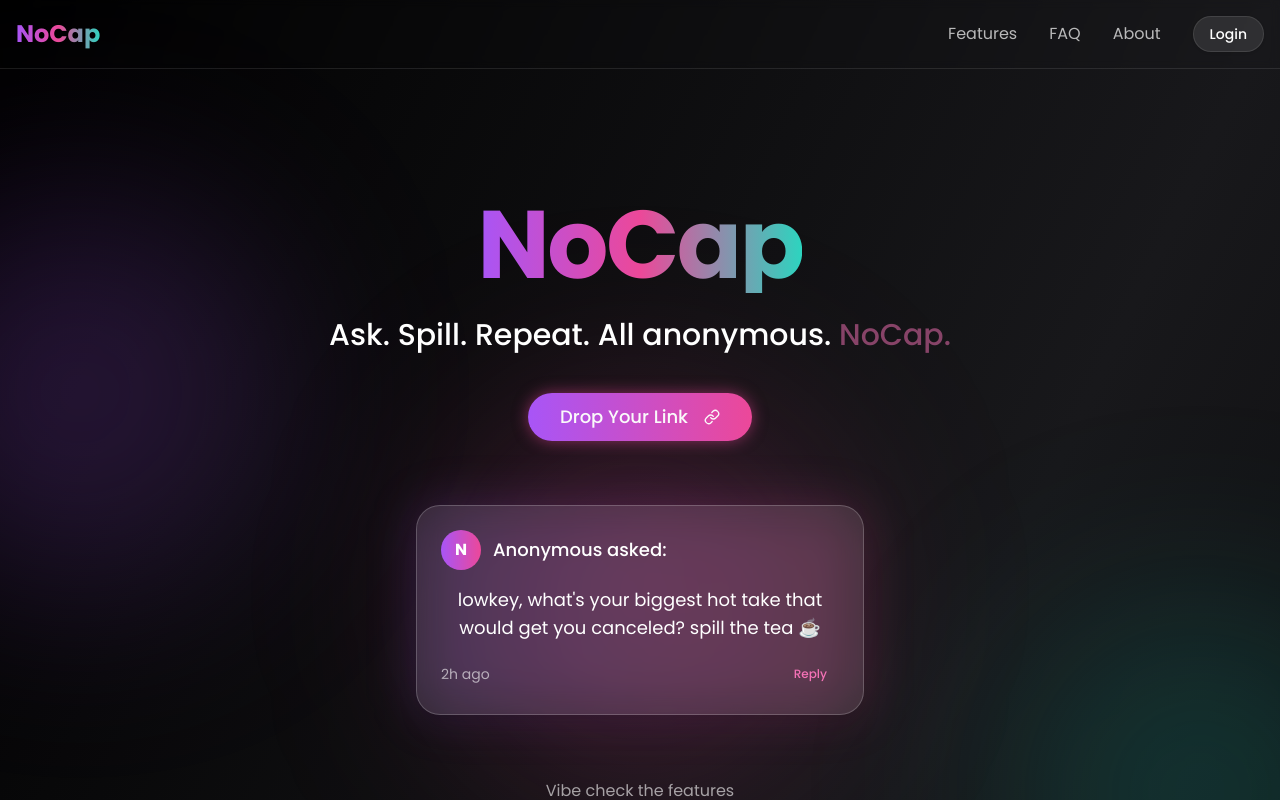
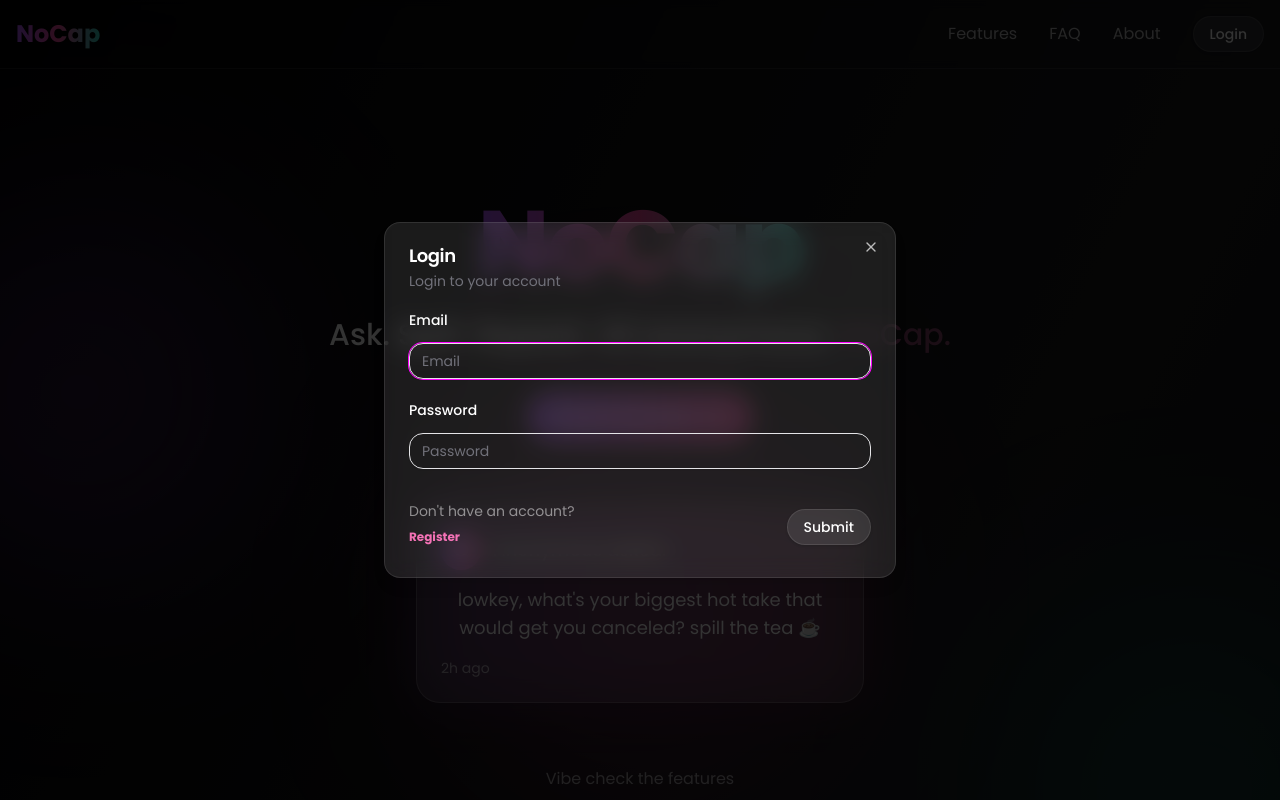
Before and after one commit to iSubhamMani/nocap, a Next.js app: page / in a window 1280 px wide. Both pictures are taken after a click on the button "Login". Shown: the top 800 px of the page. Built offline with nearby package versions, Linux system fonts and the light colour scheme.

Commit message:
add auth card

```diff
--- /dev/null
+++ b/src/components/AuthCard.tsx
@@ -0,0 +1,123 @@
+"use client";
+
+import {
+  Dialog,
+  DialogContent,
+  DialogDescription,
+  DialogHeader,
+  DialogTitle,
+  DialogTrigger,
+} from "@/components/ui/dialog";
+import { Input } from "@/components/ui/input";
+import { Label } from "@/components/ui/label";
+import { ReactNode, useState } from "react";
+import { Button } from "./ui/button";
+
+type FormState = "login" | "register";
+
+const AuthCard = ({
+  children,
+  initialFormState,
+}: {
+  children: ReactNode;
+  initialFormState: FormState;
+}) => {
+  const [formType, setFormType] = useState<FormState>(initialFormState);
+
+  const handleSubmit = (e: React.FormEvent) => {
+    e.preventDefault();
+    const formData = new FormData(e.currentTarget as HTMLFormElement);
+    const email = formData.get("email") as string;
+    const pwd = formData.get("password") as string;
+    const confirmPwd = formData.get("confirm-password") as string;
+    console.log("Email:", email);
+    console.log("Password:", pwd);
+    if (formType === "register") {
+      console.log("Confirm Password:", confirmPwd);
+      if (pwd !== confirmPwd) {
+        alert("Passwords do not match");
+        return;
+      }
+    }
+  };
+
+  return (
+    <Dialog>
+      <DialogTrigger asChild>{children}</DialogTrigger>
+      <DialogContent className="bg-white/10 backdrop-blur-md border border-white/10 text-white rounded-md">
+        <DialogHeader>
+          <DialogTitle>
+            {formType === "register" ? "Register" : "Login"}
+          </DialogTitle>
+          <DialogDescription>
+            {formType === "register"
+              ? "Create a new account"
+              : "Login to your account"}
+          </DialogDescription>
+          <form onSubmit={handleSubmit}>
+            <div className="grid gap-6 py-4">
+              <div className="grid gap-4">
+                <Label htmlFor="email">Email</Label>
+                <Input id="email" type="email" placeholder="Email" />
+              </div>
+              <div className="grid gap-4">
+                <Label htmlFor="password">Password</Label>
+                <Input id="password" type="password" placeholder="Password" />
+              </div>
+              {formType === "register" && (
+                <div className="grid gap-4">
+                  <Label htmlFor="confirm-password">Confirm Password</Label>
+                  <Input
+                    id="confirm-password"
+                    type="password"
+                    placeholder="Confirm Password"
+                  />
+                </div>
+              )}
+            </div>
+            <div className="mt-4 flex justify-between items-center">
+              <div className="text-start">
+                <p className="text-sm text-white/50">
+                  {formType === "register"
+                    ? "Already have an account?"
+                    : "Don't have an account? "}
+                </p>
+                <span>
+                  {formType === "register" ? (
+                    <Button
+                      type="button"
+                      onClick={() => setFormType("login")}
+                      size="sm"
+                      variant="ghost"
+                      className="font-bold text-pink-400 hover:text-pink-300 p-0 hover:bg-transparent"
+                    >
+                      Login
+                    </Button>
+                  ) : (
+                    <Button
+                      type="button"
+                      onClick={() => setFormType("register")}
+                      size="sm"
+                      variant="ghost"
+                      className="font-bold text-pink-400 hover:text-pink-300 p-0  hover:bg-transparent"
+                    >
+                      Register
+                    </Button>
+                  )}
+                </span>
+              </div>
+              <Button
+                type="submit"
+                className="bg-white/10 text-sm hover:bg-white/20 border border-white/10 text-white rounded-full"
+              >
+                Submit
+              </Button>
+            </div>
+          </form>
+        </DialogHeader>
+      </DialogContent>
+    </Dialog>
+  );
+};
+
+export default AuthCard;
--- a/src/components/Landing.tsx
+++ b/src/components/Landing.tsx
@@ -2,6 +2,7 @@ import Link from "next/link";
 import { Button } from "@/components/ui/button";
 import { MessageSquare, LinkIcon, Smartphone, ChevronDown } from "lucide-react";
 import { FaXTwitter, FaInstagram, FaChartSimple } from "react-icons/fa6";
+import AuthCard from "./AuthCard";
 
 export default function LandingPage() {
   return (
@@ -36,13 +37,17 @@ export default function LandingPage() {
             >
               About
             </Link>
+            <AuthCard initialFormState="login">
               <Button className="bg-white/10 hover:bg-white/20 backdrop-blur-md border border-white/10 text-white rounded-full">
                 Login
               </Button>
+            </AuthCard>
           </nav>
+          <AuthCard initialFormState="login">
             <Button className="md:hidden bg-white/10 hover:bg-white/20 backdrop-blur-md border border-white/10 text-white rounded-full">
               Login
             </Button>
+          </AuthCard>
         </div>
       </header>
 
@@ -57,9 +62,11 @@ export default function LandingPage() {
             <span className="text-pink-400 animate-pulse">NoCap.</span>
           </p>
           <div className="flex flex-col sm:flex-row gap-4 mb-16">
+            <AuthCard initialFormState="register">
               <Button className="rounded-full text-lg px-8 py-6 bg-gradient-to-r from-purple-500 to-pink-500 hover:opacity-90 transition-all shadow-[0_0_15px_rgba(236,72,153,0.5)] hover:shadow-[0_0_25px_rgba(236,72,153,0.7)]">
                 Drop Your Link <LinkIcon className="ml-2" />
               </Button>
+            </AuthCard>
           </div>
 
           {/* Mockup */}
@@ -78,13 +85,6 @@ export default function LandingPage() {
               </p>
               <div className="flex justify-between items-center">
                 <span className="text-sm text-white/60">2h ago</span>
-                <Button
-                  size="sm"
-                  variant="ghost"
-                  className="text-pink-400 hover:text-pink-300 hover:bg-pink-500/10"
-                >
-                  Reply
-                </Button>
               </div>
             </div>
           </div>
```
Lines whose indentation alone changed are shown as unchanged.
